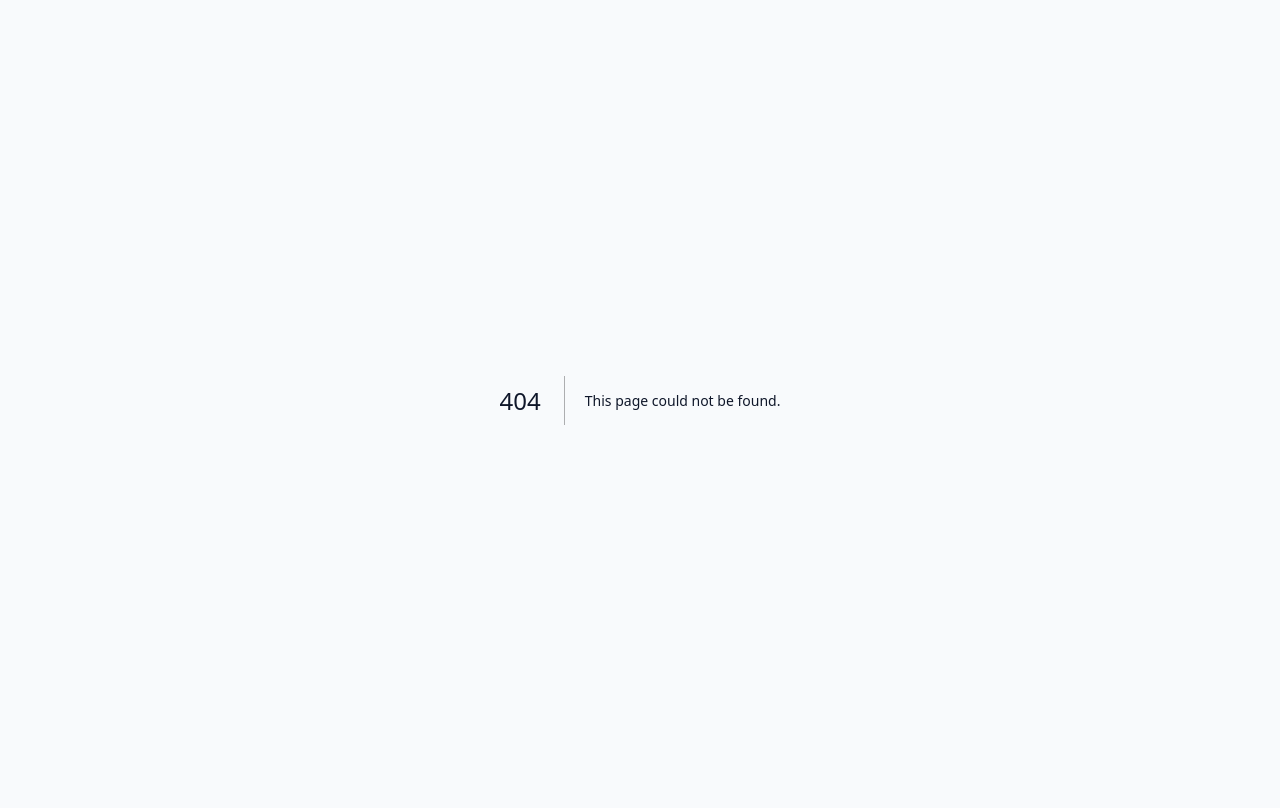
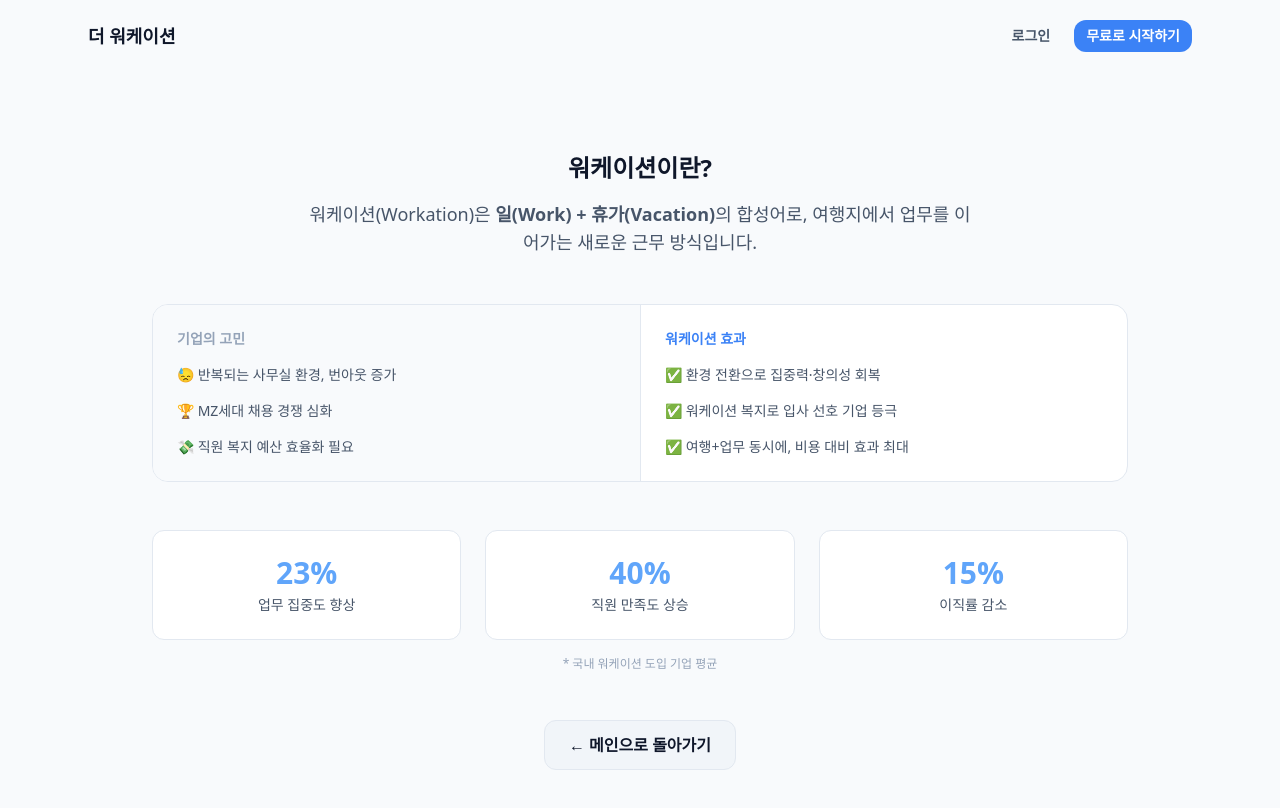
Before and after one commit to jm-potter/the_workation_app, a Next.js app in the folder workation-app/: page /workation in a window 1280 px wide. Before the commit this address had no page. Shown: the top 808 px of the page. Built offline with nearby package versions, Linux system fonts and the light colour scheme.

Commit message:
워케이션이란 별도 페이지로 분리 및 메인에 버튼 추가

```diff
--- a/workation-app/app/(main)/page.tsx
+++ b/workation-app/app/(main)/page.tsx
@@ -57,52 +57,12 @@ export default function LandingPage() {
         </div>
       </section>
 
-      {/* 워케이션이란? */}
-      <section className="max-w-5xl mx-auto px-6 py-20">
-        <div className="text-center mb-12">
-          <h2 className="text-2xl font-bold mb-4">워케이션이란?</h2>
-          <p className="text-[#475569] text-lg max-w-2xl mx-auto">
-            워케이션(Workation)은 <strong>일(Work) + 휴가(Vacation)</strong>의 합성어로,
-            여행지에서 업무를 이어가는 새로운 근무 방식입니다.
-          </p>
-        </div>
-
-        {/* 문제 → 해결 */}
-        <div className="bg-white border border-[#E2E8F0] rounded-2xl overflow-hidden mb-12">
-          <div className="grid grid-cols-2 divide-x divide-[#E2E8F0]">
-            <div className="p-6 bg-[#F8FAFC]">
-              <div className="text-sm font-bold text-[#94A3B8] mb-4">기업의 고민</div>
-              <ul className="space-y-4 text-sm text-[#475569]">
-                <li>😓 반복되는 사무실 환경, 번아웃 증가</li>
-                <li>🏆 MZ세대 채용 경쟁 심화</li>
-                <li>💸 직원 복지 예산 효율화 필요</li>
-              </ul>
-            </div>
-            <div className="p-6">
-              <div className="text-sm font-bold text-blue-500 mb-4">워케이션 효과</div>
-              <ul className="space-y-4 text-sm text-[#475569]">
-                <li>✅ 환경 전환으로 집중력·창의성 회복</li>
-                <li>✅ 워케이션 복지로 입사 선호 기업 등극</li>
-                <li>✅ 여행+업무 동시에, 비용 대비 효과 최대</li>
-              </ul>
-            </div>
-          </div>
-        </div>
-
-        {/* 수치 */}
-        <div className="grid grid-cols-3 gap-6 text-center">
-          {[
-            { num: '23%', label: '업무 집중도 향상' },
-            { num: '40%', label: '직원 만족도 상승' },
-            { num: '15%', label: '이직률 감소' },
-          ].map((item) => (
-            <div key={item.label} className="bg-white border border-[#E2E8F0] rounded-xl p-6">
-              <div className="text-3xl font-black text-blue-400 mb-1">{item.num}</div>
-              <div className="text-sm text-[#475569]">{item.label}</div>
-            </div>
-          ))}
-        </div>
-        <p className="text-center text-xs text-[#94A3B8] mt-4">* 국내 워케이션 도입 기업 평균</p>
+      {/* 워케이션이란? 버튼 */}
+      <section className="max-w-5xl mx-auto px-6 py-10 text-center">
+        <p className="text-[#475569] mb-4">워케이션이 처음이신가요?</p>
+        <Link href="/workation">
+          <Button variant="secondary" size="lg">워케이션이란? →</Button>
+        </Link>
       </section>
 
       {/* 기능 3가지 */}
--- /dev/null
+++ b/workation-app/app/(main)/workation/page.tsx
@@ -0,0 +1,71 @@
+import Link from 'next/link'
+import Button from '@/components/ui/Button'
+
+export default function WorkationInfoPage() {
+  return (
+    <div className="min-h-screen bg-[#F8FAFC]">
+      <header className="px-6 py-5 flex justify-between items-center max-w-6xl mx-auto">
+        <Link href="/" className="text-lg font-bold">더 워케이션</Link>
+        <div className="flex gap-3">
+          <Link href="/login">
+            <Button variant="ghost" size="sm">로그인</Button>
+          </Link>
+          <Link href="/register">
+            <Button size="sm">무료로 시작하기</Button>
+          </Link>
+        </div>
+      </header>
+
+      <section className="max-w-5xl mx-auto px-6 py-20">
+        <div className="text-center mb-12">
+          <h2 className="text-2xl font-bold mb-4">워케이션이란?</h2>
+          <p className="text-[#475569] text-lg max-w-2xl mx-auto">
+            워케이션(Workation)은 <strong>일(Work) + 휴가(Vacation)</strong>의 합성어로,
+            여행지에서 업무를 이어가는 새로운 근무 방식입니다.
+          </p>
+        </div>
+
+        <div className="bg-white border border-[#E2E8F0] rounded-2xl overflow-hidden mb-12">
+          <div className="grid grid-cols-2 divide-x divide-[#E2E8F0]">
+            <div className="p-6 bg-[#F8FAFC]">
+              <div className="text-sm font-bold text-[#94A3B8] mb-4">기업의 고민</div>
+              <ul className="space-y-4 text-sm text-[#475569]">
+                <li>😓 반복되는 사무실 환경, 번아웃 증가</li>
+                <li>🏆 MZ세대 채용 경쟁 심화</li>
+                <li>💸 직원 복지 예산 효율화 필요</li>
+              </ul>
+            </div>
+            <div className="p-6">
+              <div className="text-sm font-bold text-blue-500 mb-4">워케이션 효과</div>
+              <ul className="space-y-4 text-sm text-[#475569]">
+                <li>✅ 환경 전환으로 집중력·창의성 회복</li>
+                <li>✅ 워케이션 복지로 입사 선호 기업 등극</li>
+                <li>✅ 여행+업무 동시에, 비용 대비 효과 최대</li>
+              </ul>
+            </div>
+          </div>
+        </div>
+
+        <div className="grid grid-cols-3 gap-6 text-center">
+          {[
+            { num: '23%', label: '업무 집중도 향상' },
+            { num: '40%', label: '직원 만족도 상승' },
+            { num: '15%', label: '이직률 감소' },
+          ].map((item) => (
+            <div key={item.label} className="bg-white border border-[#E2E8F0] rounded-xl p-6">
+              <div className="text-3xl font-black text-blue-400 mb-1">{item.num}</div>
+              <div className="text-sm text-[#475569]">{item.label}</div>
+            </div>
+          ))}
+        </div>
+        <p className="text-center text-xs text-[#94A3B8] mt-4">* 국내 워케이션 도입 기업 평균</p>
+
+        <div className="text-center mt-12">
+          <Link href="/">
+            <Button variant="secondary" size="lg">← 메인으로 돌아가기</Button>
+          </Link>
+        </div>
+      </section>
+    </div>
+  )
+}
```
